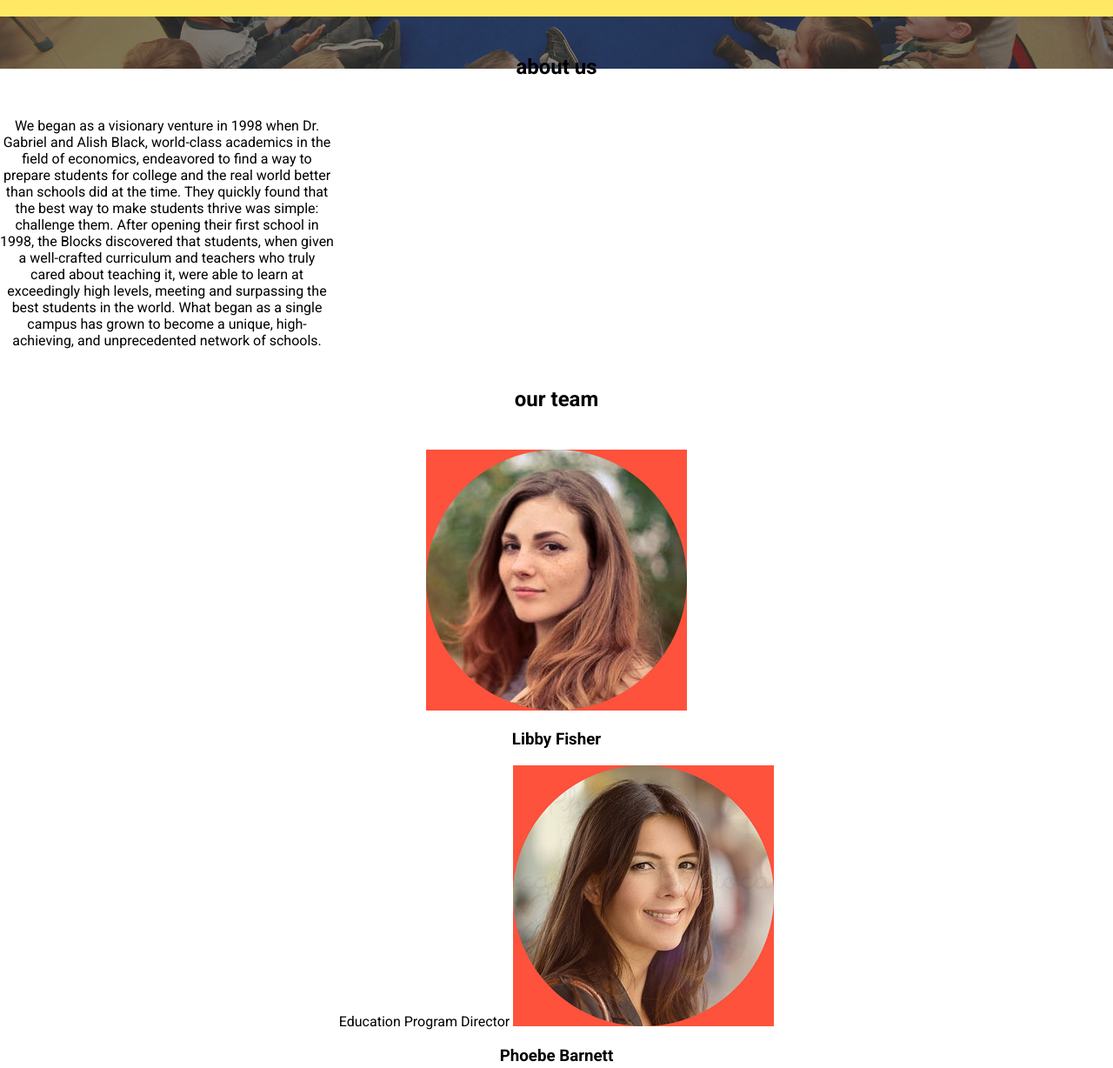
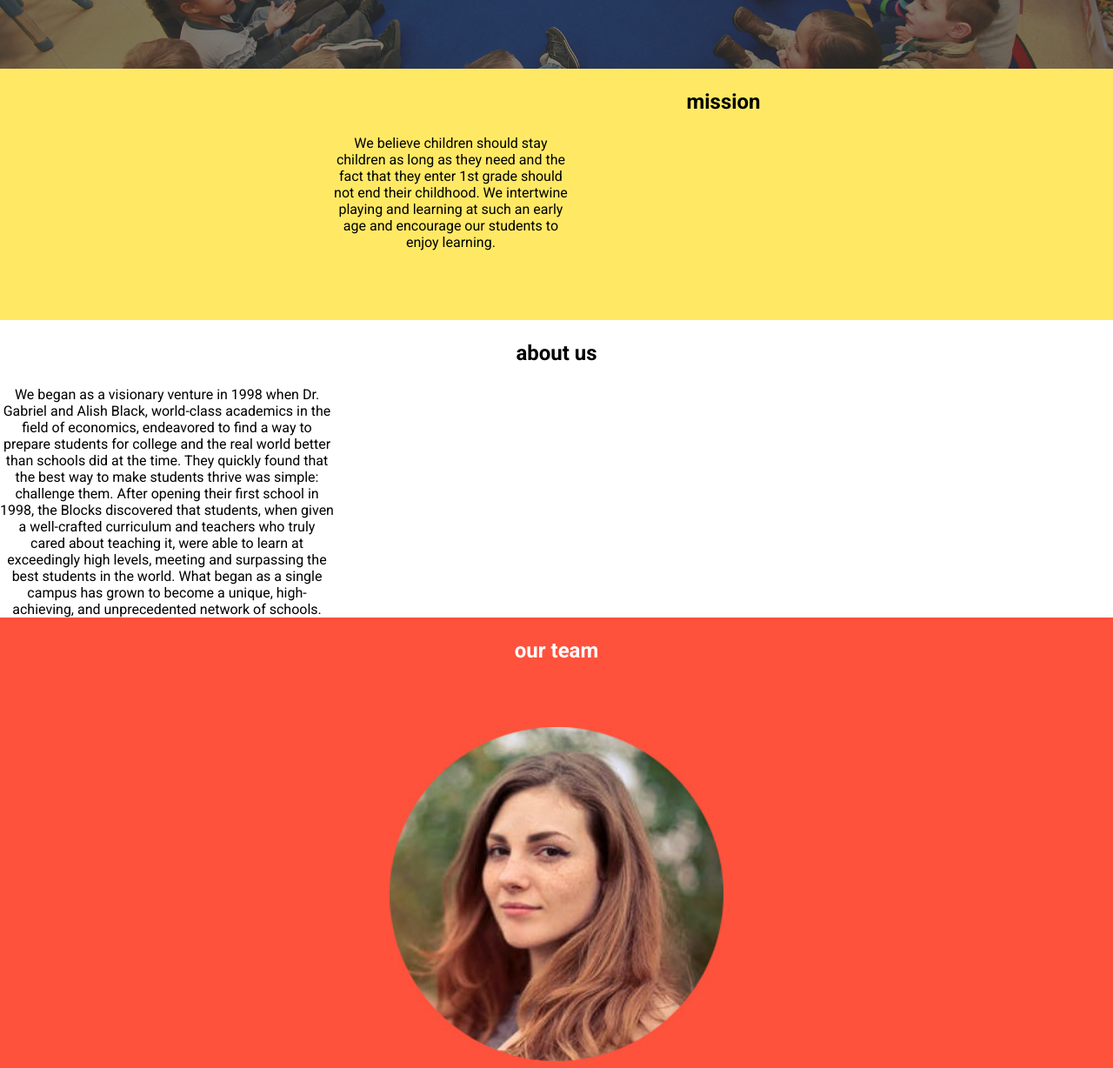
Before and after one commit to jade9705/kindergarden, a plain HTML site: page index.html in a window 1280 px wide. Shown: the part 260-1488 px from the top of the page at 87% size. Drawn offline with Linux system fonts and the light colour scheme.

Commit message:
changes made

```diff
--- a/index.css
+++ b/index.css
@@ -1,9 +1,8 @@
  * {
     box-sizing: border-box;
     text-align: center;
+    margin: 0;
 }
-
-
 nav a {
     color: black;
     text-decoration: none;
@@ -12,8 +11,7 @@ nav a {
 
 html, body {
     font-family: 'Roboto', sans-serif;
-    margin: 0 auto;
-    padding: 0;
+        padding: 0;
 }
 
 header {
@@ -31,34 +29,39 @@ div {
     background: url('banner.jpg') center/cover no-repeat;
     height: 20rem;
     width: auto;
-    margin-bottom: -400px;
+    margin-bottom: 0px;
+    border top: 30vh;
+
 }
 
 main {
-    width: auto;
-    height: 20rem;
     background: #FFE964;
-    margin: 0;
     text-align: center;
-    vertical-align: middle;
-
+    padding-left: 30vw;
+    padding-bottom: 10vh;
 }
 
 article {
-    /* padding-top: -400px; */
+    background-color: white;
+    text-align: center;
 }
 
 h1 {
     color: white;
     margin: 0 auto;
-    padding: 0;
+    padding: 1vh;
+    text-align: center;
+
 }
 
 h2 {
     padding: 1em;
     text-align: center;
+    font-weight: bold;
 }
-
+h3 {
+    font-weight: bold;
+}
 h1:nth-of-type(3) {
     text-decoration: underline;
 }
@@ -80,6 +83,19 @@ p {
     text-align: center;
 }
 
-section {
-    /* padding: 0px 100px; */
+section:nth-child(4) {
+    background-color: #FF523D;
+    color: white;
 }
+.pic {
+    display: block;
+    margin-left: auto;
+    margin-right: auto;
+    width: 30%;
+    padding-top: 50px;
+    padding-bottom: 20px;
+}
+footer {
+    background-color: #223C88;
+    color: white;
+}
--- a/index.html
+++ b/index.html
@@ -44,19 +44,19 @@
 
 <section>
 <h2>our team</h2>
-<img src="libby.jpg" alt="a picture of a woman">
+<img class="pic" src="libby.jpg" alt="a picture of a woman">
 <h3>Libby Fisher</h3>
 Education Program Director
-<img src="phoebe.jpg" alt="another lady pic">
+<img class="pic" src="phoebe.jpg" alt="another lady pic">
 <h3>Phoebe Barnett</h3>
 Operations Director
-<img src="joshua.jpg" alt="a man">
+<img class="pic" src="joshua.jpg" alt="a man">
 <h3>Joshua Warren</h3>
 Early Education Specialist
-<img src="leon.jpg" alt="a dude">
+<img class="pic" src="leon.jpg" alt="a dude">
 <h3>Leon Saunders</h3>
 Early Education Teacher
-
+</section>
 <section>
 <footer>
 <h2>contact</h2>
```
